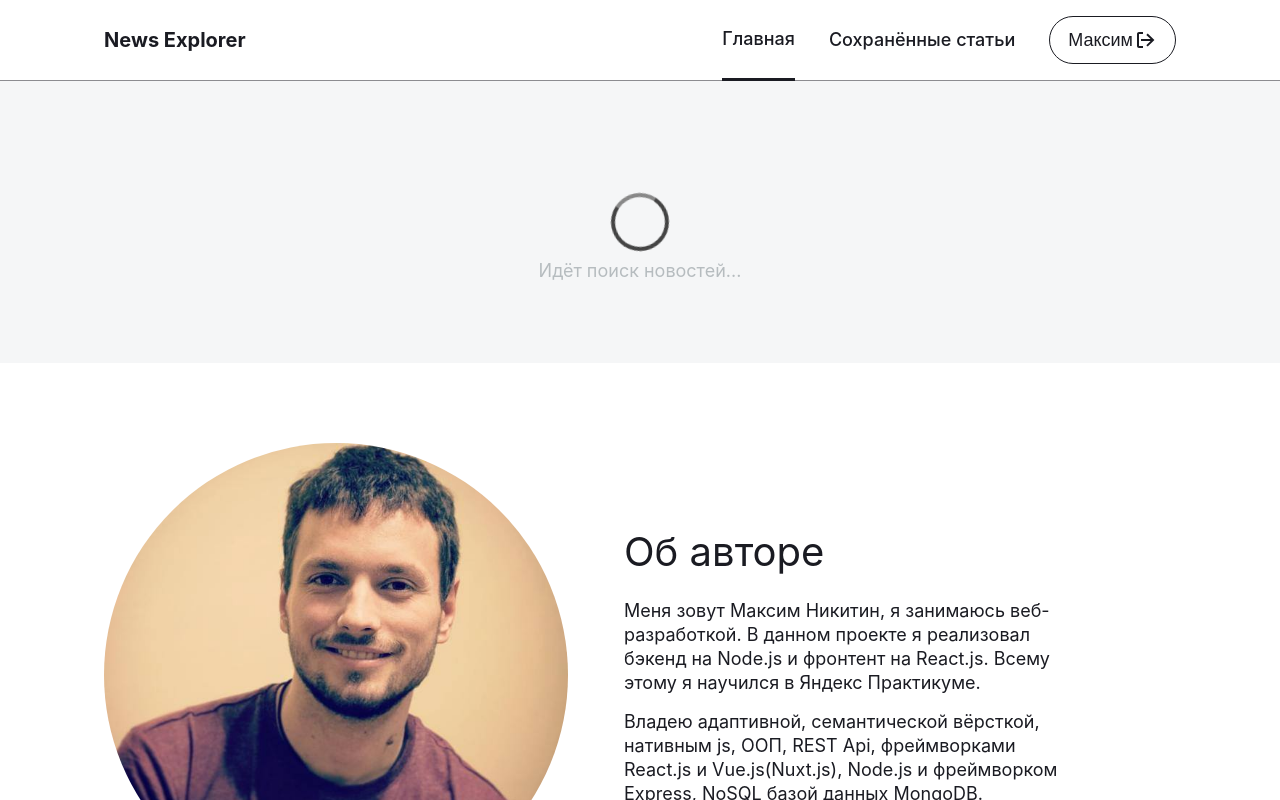
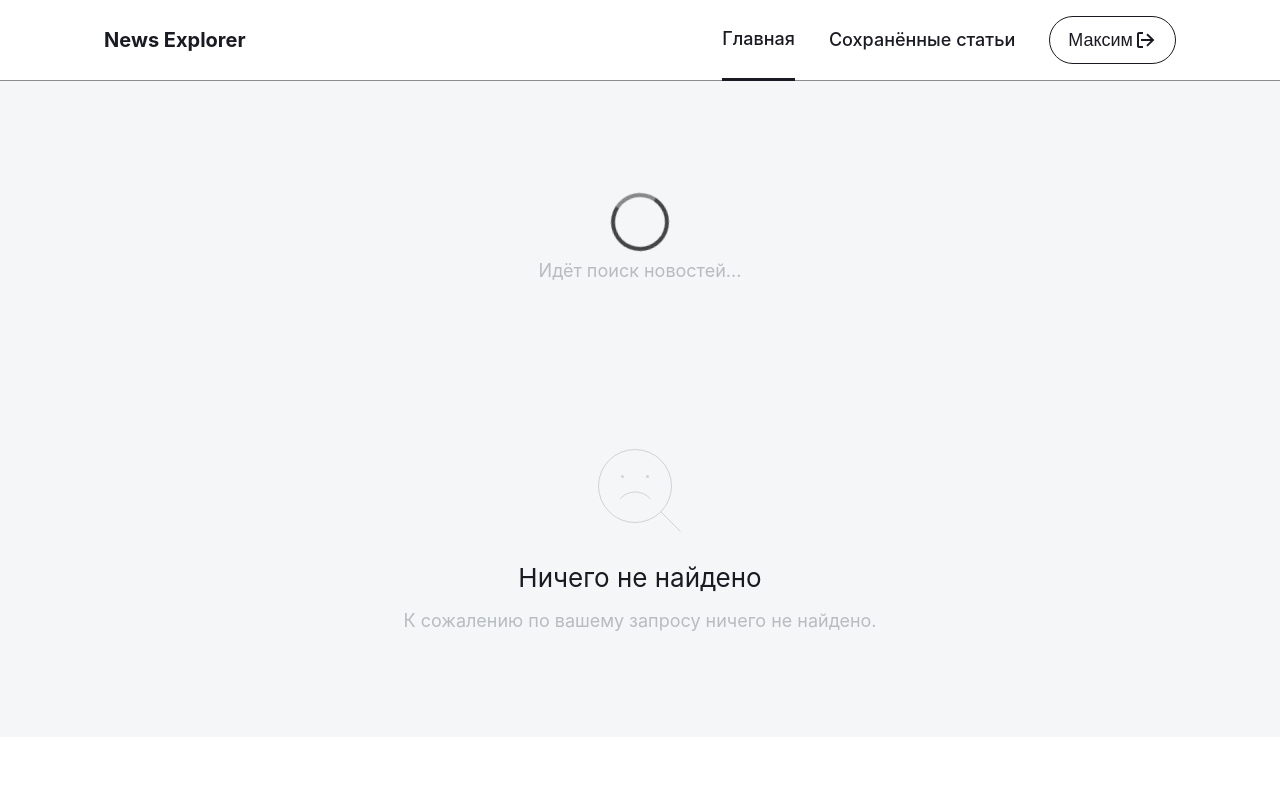
Before and after one commit to Maxxnikitin/news-explorer-frontend, a React (Create React App) app: page / in a window 1280 px wide. Shown: the top 800 px of the page. Built offline with nearby package versions, Linux system fonts and the light colour scheme.

Commit message:
add NotFoundCard component

```diff
--- a/src/components/Main/Main.js
+++ b/src/components/Main/Main.js
@@ -1,12 +1,14 @@
 import React from 'react';
 import './Main.css';
 import Preloader from '../Preloader/Preloader';
+import NotFoundCard from '../NotFoundCard/NotFoundCard';
 import About from '../About/About';
 
 function Main() {
   return (
     <main className='main'>
       <Preloader />
+      <NotFoundCard />
       <About />
     </main>
   );
--- /dev/null
+++ b/src/components/NotFoundCard/NotFoundCard.css
@@ -0,0 +1,31 @@
+.not-found-card {
+  height: 374px;
+  background-color: #F5F6F7;
+  display: flex;
+  flex-direction: column;
+  margin-bottom: 8px;
+}
+
+.not-found-card__img {
+  margin: 80px auto 0;
+}
+
+.not-found-card__title {
+  margin: 24px auto 16px;
+  font-style: normal;
+  font-weight: normal;
+  font-size: 26px;
+  line-height: 30px;
+  text-align: center;
+  color: #1A1B22;
+}
+
+.not-found-card__text {
+  margin: 0 auto;
+  font-style: normal;
+  font-weight: normal;
+  font-size: 18px;
+  line-height: 24px;
+  text-align: center;
+  color: #B6BCBF;
+}
--- /dev/null
+++ b/src/components/NotFoundCard/NotFoundCard.js
@@ -0,0 +1,16 @@
+import React from 'react';
+import './NotFoundCard.css';
+import img from '../../images/not-found-card/not-found.svg';
+
+function NotFoundCard() {
+  return (
+    <section className='not-found-card'>
+      <img className='not-found-card__img' src={img} alt='не найдено.' />
+      <h2 className='not-found-card__title'>Ничего не найдено</h2>
+      <p className='not-found-card__text'>К сожалению по вашему запросу
+ничего не найдено.</p>
+    </section>
+  );
+}
+
+export default NotFoundCard;
```
Also changed, not shown: src/images/not-found-card/not-found.svg (added).
